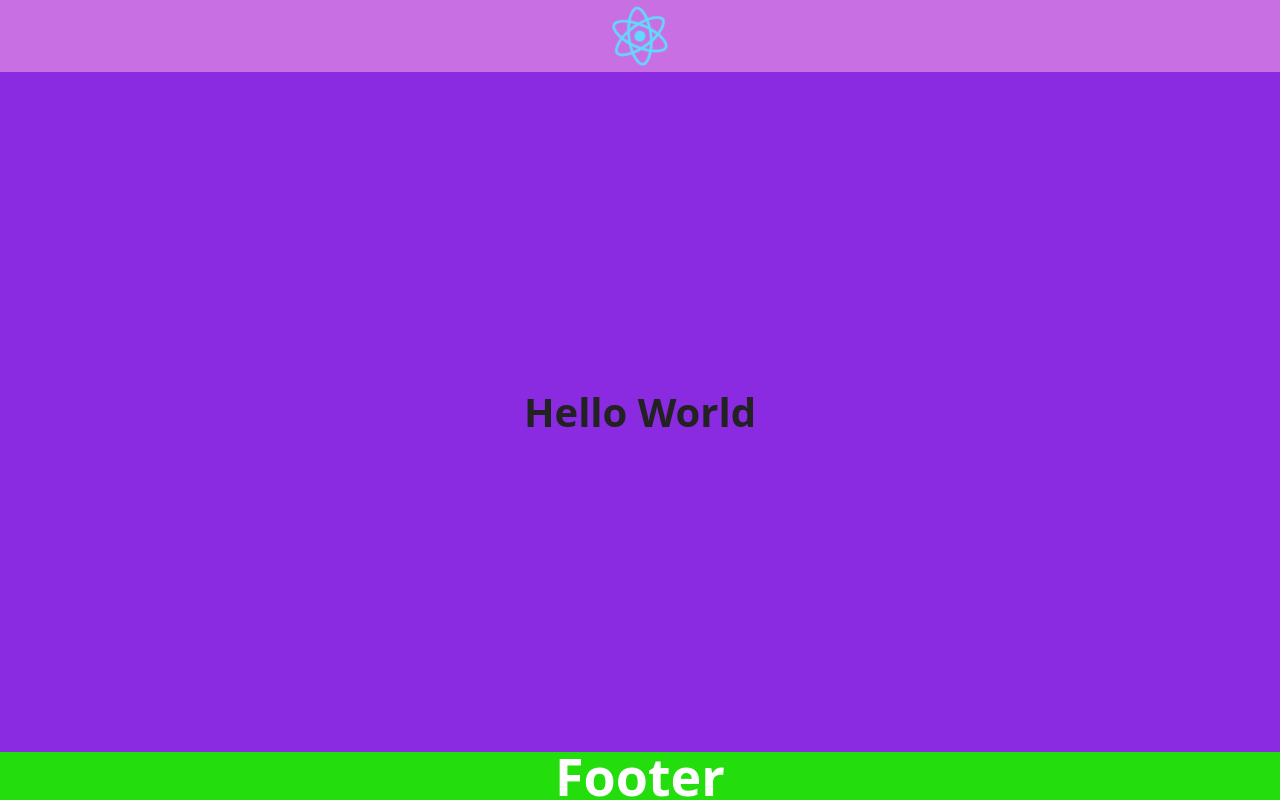
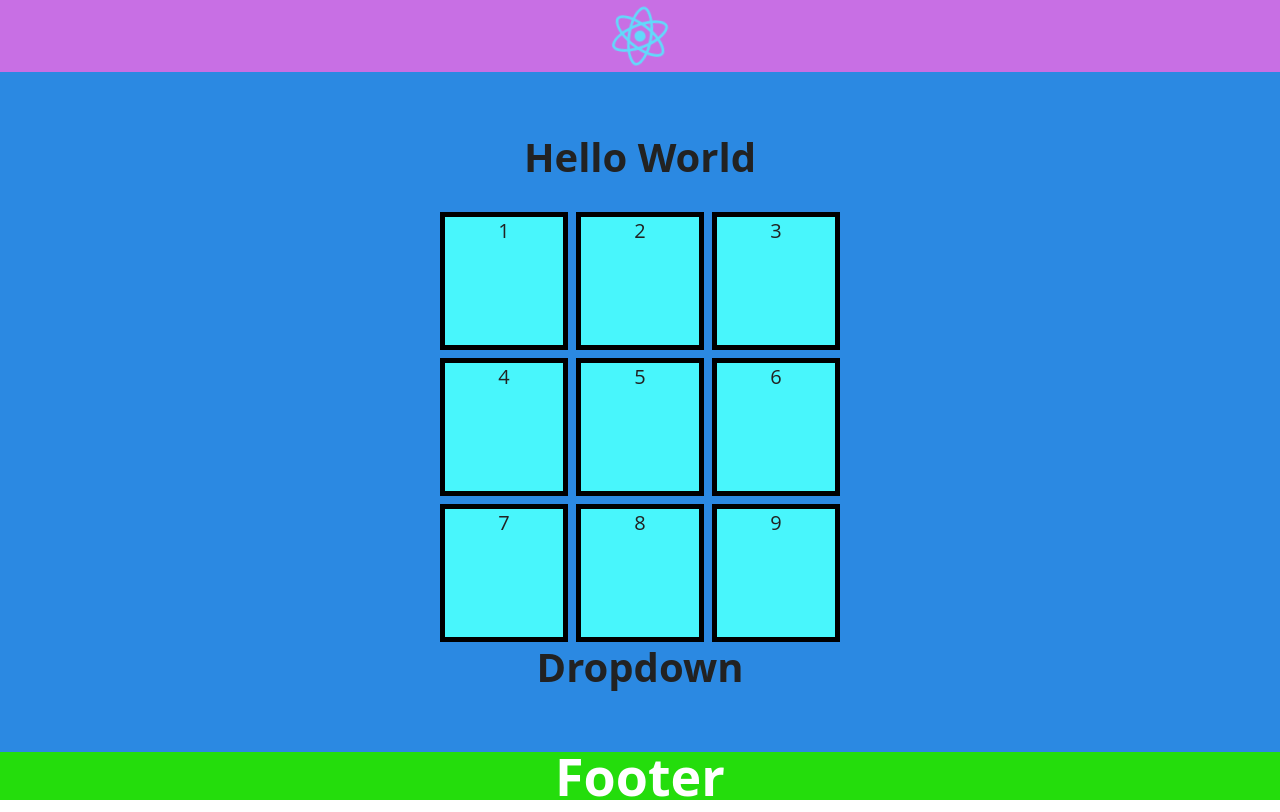
Before and after one commit to jas2882/portfolio, a React (Create React App) app: page / in a window 1280 px wide. Built offline with nearby package versions, Linux system fonts and the light colour scheme.

Commit message:
added a 3x3 card component more sass components

```diff
--- a/src/components/body.jsx
+++ b/src/components/body.jsx
@@ -1,8 +1,13 @@
+import {ThreeThreeCard} from './card'
+import {Dropdown} from './dropdown'
+
 export const Body = () => {
 
     return (
         <div className="item home center-it">
             <h1 className="big-item">Hello World</h1>
+            <ThreeThreeCard />
+            <Dropdown />
         </div>
     )
 }
--- /dev/null
+++ b/src/components/card.jsx
@@ -0,0 +1,15 @@
+export const ThreeThreeCard = () => {
+  return (
+    <div className="three-three-container">
+      <div className="three-three-item center-it">1</div>
+      <div className="three-three-item center-it">2</div>
+      <div className="three-three-item center-it">3</div>
+      <div className="three-three-item center-it">4</div>
+      <div className="three-three-item center-it">5</div>
+      <div className="three-three-item center-it">6</div>
+      <div className="three-three-item center-it">7</div>
+      <div className="three-three-item center-it">8</div>
+      <div className="three-three-item center-it">9</div>
+    </div>
+  );
+};
--- /dev/null
+++ b/src/components/dropdown.jsx
@@ -0,0 +1,7 @@
+export const Dropdown = () => {
+    return (
+        <div className="container">
+            <h1>Dropdown</h1>
+        </div>
+    )
+}
--- a/src/stylesheets/base/_base.scss
+++ b/src/stylesheets/base/_base.scss
@@ -52,3 +52,7 @@ a {
   align-items: center;
   justify-content: center;
 }
+.pad-it {
+  padding: 1em;
+  margin-bottom: 1em;
+}
--- /dev/null
+++ b/src/stylesheets/components/_card.scss
@@ -0,0 +1,16 @@
+.three-three-container {
+    width: 400px;
+    height: 400px;
+    display: flex;
+    flex-wrap: wrap;
+    justify-content: space-between;
+  }
+
+  .three-three-item {
+    width: 32%;
+    padding-bottom: 25%; /* Same as width, sets height */
+    margin-bottom: 2%; /* (100-32*3)/2 */
+    position: relative;
+    border: 5px solid black;
+    background-color: rgb(72, 246, 252);
+  }
--- a/src/stylesheets/main.scss
+++ b/src/stylesheets/main.scss
@@ -24,7 +24,8 @@
 
 // 5. Components
 @import
-  'components/button';
+  'components/button',
+  'components/card';
 
 // 6. Page-specific styles
 @import
--- a/src/stylesheets/pages/_home.scss
+++ b/src/stylesheets/pages/_home.scss
@@ -3,7 +3,8 @@
 // -----------------------------------------------------------------------------
 
 .home {
-    background-color: blueviolet;
+    background-color: rgb(43, 137, 226);
     flex-grow: 1;
     height: 100%;
+    overflow: auto;
 }
```
Also changed, not shown: src/components/header.jsx (+6 -6 lines).
